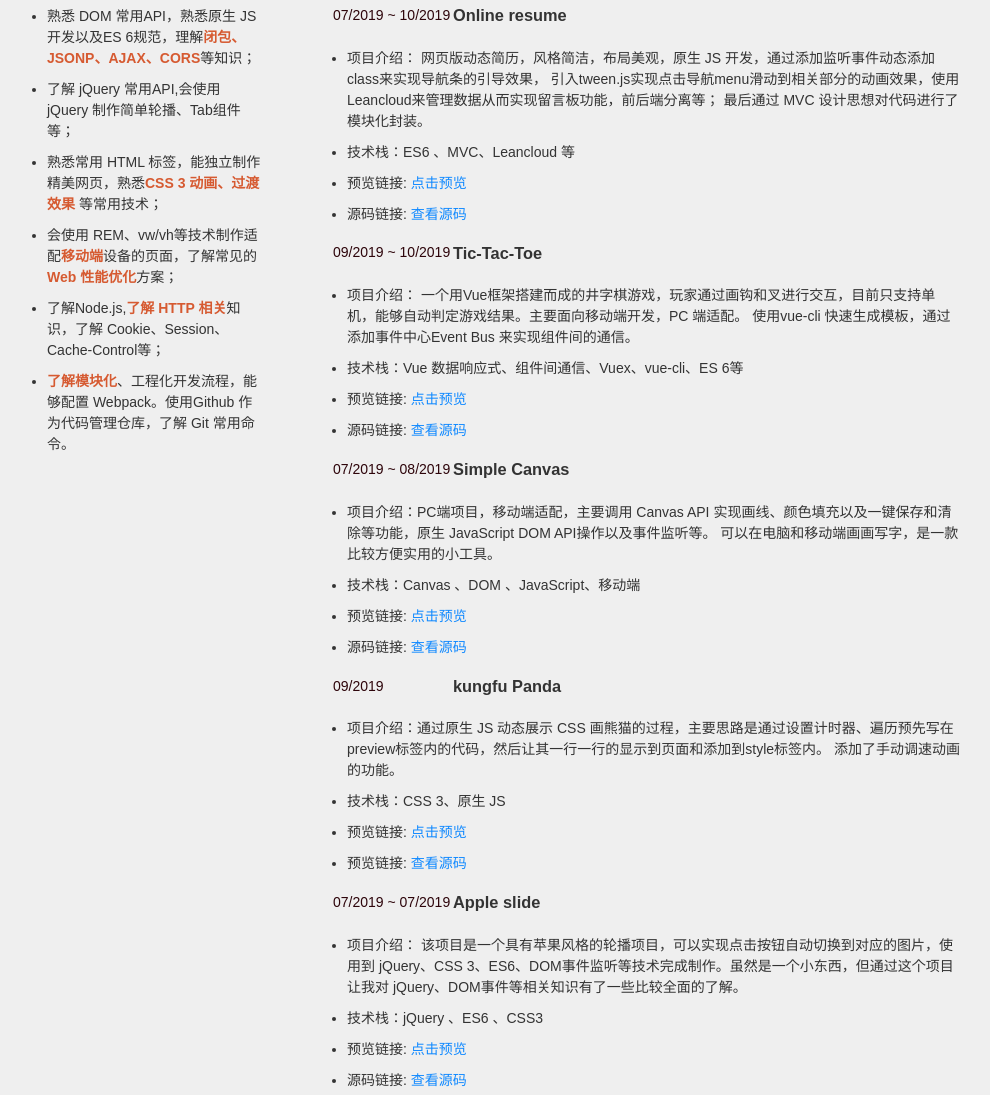
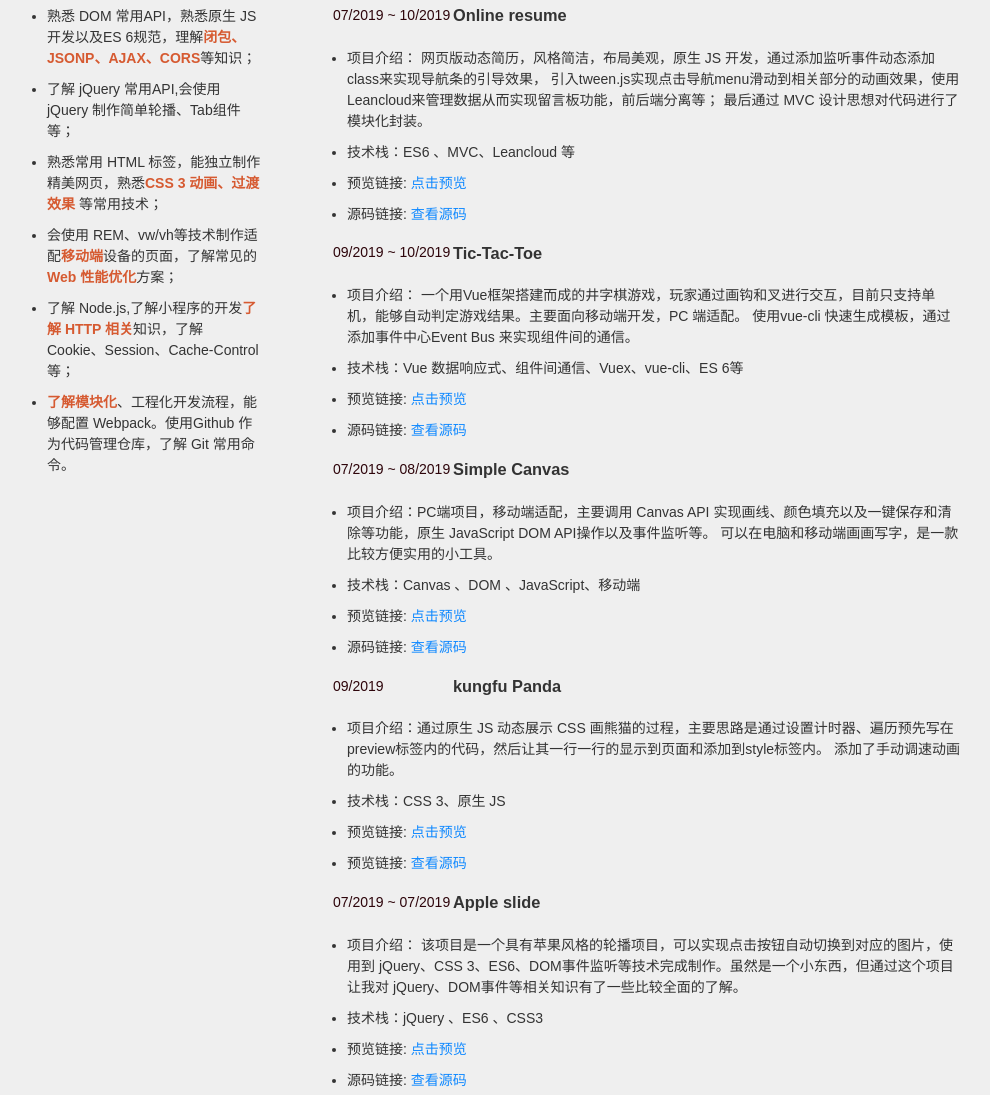
Before and after one commit to Jackwxiao/myResume, a plain HTML site: page index.html in a window 1280 px wide. Shown: the part 717-1812 px from the top of the page, without its empty margins (167-1157 px from the left). Drawn offline with Linux system fonts and the light colour scheme; a small style sheet from the web is missing.

Commit message:
add miniapp

```diff
--- a/index.html
+++ b/index.html
@@ -238,7 +238,7 @@
                     <li>熟悉常用 HTML 标签，能独立制作精美网页，熟悉<b style="color:#D65A31;">CSS 3 动画、过渡效果</b> 等常用技术；</li>
                     <li>会使用 REM、vw/vh等技术制作适配<b style="color:#D65A31;">移动端</b>设备的页面，了解常见的 <b
                             style="color:#D65A31;">Web 性能优化</b>方案；</li>
-                    <li>了解Node.js,<b style="color:#D65A31;">了解 HTTP 相关</b>知识，了解 Cookie、Session、Cache-Control等；</li>
+                    <li>了解 Node.js,了解小程序的开发<b style="color:#D65A31;">了解 HTTP 相关</b>知识，了解 Cookie、Session、Cache-Control等；</li>
                     <li><b style="color:#D65A31;">了解模块化</b>、工程化开发流程，能够配置 Webpack。使用Github 作为代码管理仓库，了解 Git 常用命令。 </li>
                 </ul>
             </div>
```
